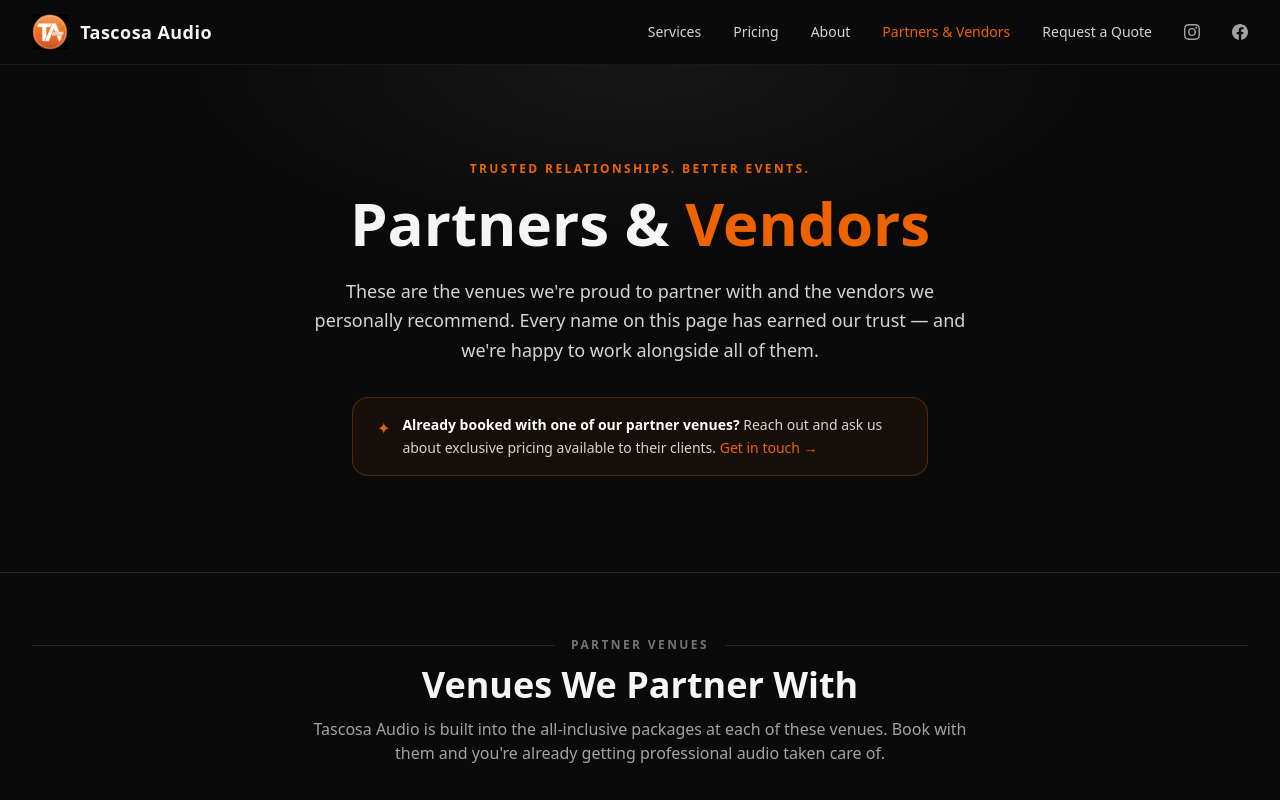
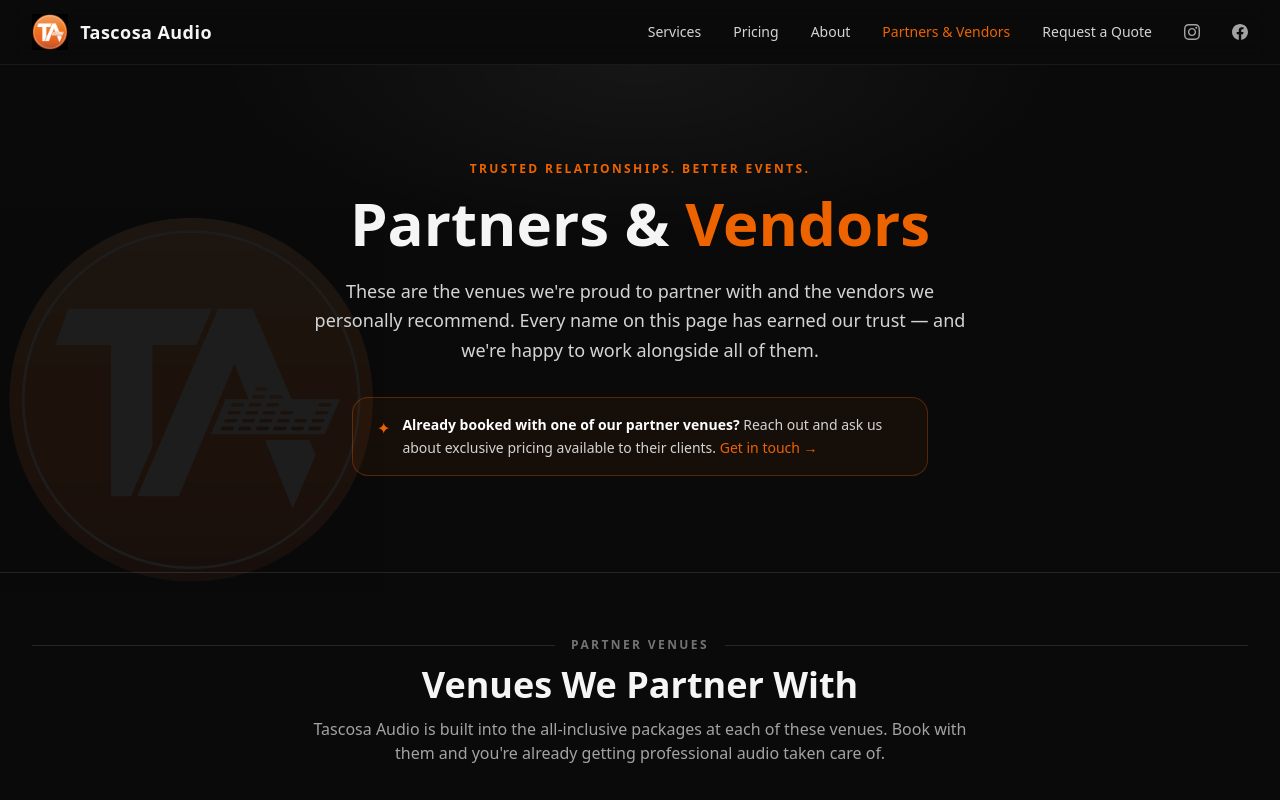
Before and after one commit to dexter806/tascosa.audio, a Next.js app: page /partners in a window 1280 px wide. Shown: the top 800 px of the page. Built offline with nearby package versions, Linux system fonts and the light colour scheme.

Commit message:
Update partners.jsx

```diff
--- a/pages/partners.jsx
+++ b/pages/partners.jsx
@@ -1,3 +1,4 @@
+// Last updated: June 25, 2026 — Background watermark logo added (matches main page)
 // FILE LOCATION: pages/partners.jsx
 // ─────────────────────────────────────────────────────────────────────────────
 // HOW TO ADD THIS PAGE:
@@ -135,25 +136,18 @@
 // ─── VENUE CARD ───────────────────────────────────────────────────────────────
 const VenueCard = ({ venue }) => (
   <div className="group relative rounded-3xl border border-neutral-800 bg-neutral-900/50 p-8 transition-all duration-300 hover:border-tascosa-orange/50 hover:bg-neutral-900 flex flex-col justify-between">
-    {/* Orange dot accent */}
     <div className="absolute top-6 right-6 h-2 w-2 rounded-full bg-tascosa-orange opacity-30 group-hover:opacity-100 transition-opacity" />
-
     <div>
-      {/* Category pill */}
       <span className="inline-block text-xs font-bold uppercase tracking-widest text-tascosa-orange bg-tascosa-orange/10 px-3 py-1 rounded-full mb-4">
         {venue.category}
       </span>
-
       <h3 className="text-xl font-bold text-white group-hover:text-tascosa-orange transition-colors leading-tight">
         {venue.name}
       </h3>
-
       <p className="mt-3 text-sm text-neutral-400 leading-relaxed">
         {venue.description}
       </p>
     </div>
-
-    {/* Links */}
     <div className="mt-6 pt-6 border-t border-neutral-800 flex flex-wrap gap-3">
       {venue.website && (
         <a href={venue.website} target="_blank" rel="noopener noreferrer"
@@ -181,26 +175,20 @@
 const VendorCard = ({ vendor }) => (
   <div className="group relative rounded-3xl border border-neutral-800 bg-neutral-900/50 p-7 transition-all duration-300 hover:border-tascosa-orange/40 hover:bg-neutral-900 flex flex-col justify-between">
     <div className="absolute top-5 right-5 h-1.5 w-1.5 rounded-full bg-tascosa-orange opacity-30 group-hover:opacity-100 transition-opacity" />
-
     <div>
-      {/* Category pill */}
       <span className="inline-block text-xs font-bold uppercase tracking-widest text-tascosa-orange bg-tascosa-orange/10 px-3 py-1 rounded-full mb-4">
         {vendor.category}
       </span>
-
       <h3 className="text-lg font-bold text-white group-hover:text-tascosa-orange transition-colors">
         {vendor.business !== vendor.name ? vendor.business : vendor.name}
       </h3>
       {vendor.business !== vendor.name && (
         <p className="text-xs text-neutral-500 mt-0.5">{vendor.name}</p>
       )}
-
       <p className="mt-3 text-sm text-neutral-400 leading-relaxed">
         {vendor.description}
       </p>
     </div>
-
-    {/* Links + phone */}
     <div className="mt-6 pt-5 border-t border-neutral-800 flex flex-wrap gap-3">
       {vendor.website && (
         <a href={vendor.website} target="_blank" rel="noopener noreferrer"
@@ -250,7 +238,18 @@
 
       <div className="min-h-screen bg-neutral-950 text-neutral-100 selection:bg-tascosa-orange selection:text-black">
 
-        {/* ── NAV (matches your main site) ──────────────────────────────── */}
+        {/* ── BACKGROUND WATERMARK LOGO ────────────────────────────────── */}
+        {/* Fixed to left side, sits behind all content — matches main page */}
+        <div className="fixed left-0 top-0 h-full w-96 flex items-center justify-start pointer-events-none z-0 select-none" aria-hidden="true">
+          <img
+            src="/TA Logo.png"
+            alt=""
+            className="w-96 opacity-[0.08]"
+            style={{ userSelect: "none" }}
+          />
+        </div>
+
+        {/* ── NAV ──────────────────────────────────────────────────────── */}
         <header className="sticky top-0 z-50 backdrop-blur-md border-b border-neutral-800/60 bg-neutral-950/80">
           <nav className="mx-auto max-w-7xl px-4 sm:px-6 lg:px-8">
             <div className="flex h-16 items-center justify-between">
@@ -344,8 +343,6 @@
                 These are the venues we're proud to partner with and the vendors we personally recommend.
                 Every name on this page has earned our trust — and we're happy to work alongside all of them.
               </p>
-
-              {/* Exclusive pricing callout — inviting, not exclusionary */}
               <div className="mt-8 inline-flex items-start gap-3 rounded-2xl border border-tascosa-orange/30 bg-tascosa-orange/5 px-6 py-4 max-w-xl mx-auto text-left">
                 <span className="text-tascosa-orange mt-0.5 flex-none">✦</span>
                 <p className="text-sm text-neutral-300 leading-relaxed">
@@ -371,7 +368,6 @@
                 Book with them and you're already getting professional audio taken care of.
               </p>
             </div>
-
             <div className="grid grid-cols-1 md:grid-cols-3 gap-6">
               {VENUES.map((venue) => (
                 <VenueCard key={venue.name} venue={venue} />
@@ -393,7 +389,6 @@
                 Every vendor listed here comes with our personal recommendation.
               </p>
             </div>
-
             <div className="grid grid-cols-1 md:grid-cols-2 lg:grid-cols-3 gap-6">
               {VENDORS.map((vendor) => (
                 <VendorCard key={vendor.name} vendor={vendor} />
```
